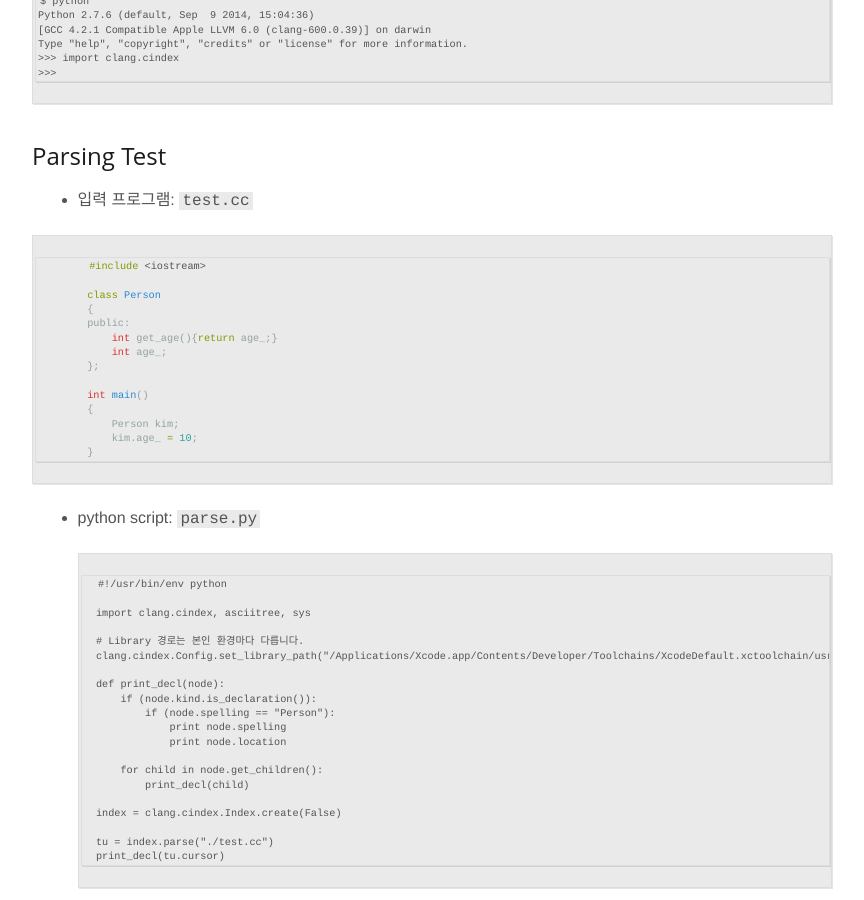
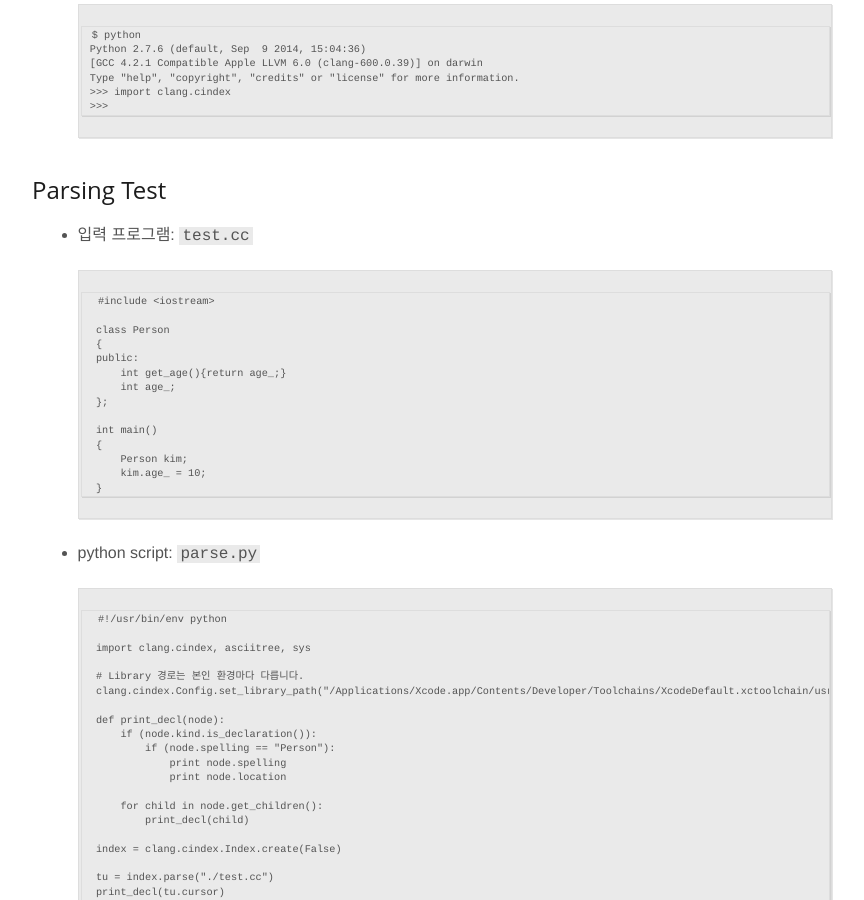
Before and after one commit to jason-heo/jason-heo.github.io, a Jekyll site: the page built from _posts/2015-07-15-vim-plugin-python-libclang.md, in a window 1280 px wide and 900 px high, scrolled down 3254 px. Shown: the whole window, without its empty margins (208-1072 px from the left). Built offline with Jekyll 4.4.1, drawn with Linux system fonts in a browser that asks for light colours; Markdown is read by kramdown in place of the engine named in the settings; comment, search, counter and statistics services are not loaded.

Commit message:
code block 8 length spaces to indent correctly after list

````diff
--- a/_posts/2015-07-15-vim-plugin-python-libclang.md
+++ b/_posts/2015-07-15-vim-plugin-python-libclang.md
@@ -97,35 +97,28 @@
 
 * `pip`로 clang을 설치할 수 있다.
 
-```
-$ sudo pip install clang
-```
+        $ sudo pip install clang
 
 * `pip` 명령이 없는 경우 다음과 같은 명령으로 `pip`부터 설치하자
 * 다음 명령 실행
 
-```
-$ sudo easy_install pip
-```
+        $ sudo easy_install pip
 
 * Python Clang Module이 제대로 설치되었는지 확인 방법
  * python 실행 후 `import clang.cindex` 입력 시 아무 오류가 없어야 한다.
 
-```
-$ python
-Python 2.7.6 (default, Sep  9 2014, 15:04:36)
-[GCC 4.2.1 Compatible Apple LLVM 6.0 (clang-600.0.39)] on darwin
-Type "help", "copyright", "credits" or "license" for more information.
->>> import clang.cindex
->>>
-```
+        $ python
+        Python 2.7.6 (default, Sep  9 2014, 15:04:36)
+        [GCC 4.2.1 Compatible Apple LLVM 6.0 (clang-600.0.39)] on darwin
+        Type "help", "copyright", "credits" or "license" for more information.
+        >>> import clang.cindex
+        >>>
 
 Parsing Test
 ------------
 
 * 입력 프로그램: `test.cc`
 
-```cpp
         #include <iostream>
 
         class Person
@@ -140,7 +133,6 @@
             Person kim;
             kim.age_ = 10;
         }
-```
 
 * python script: `parse.py`
 
````
